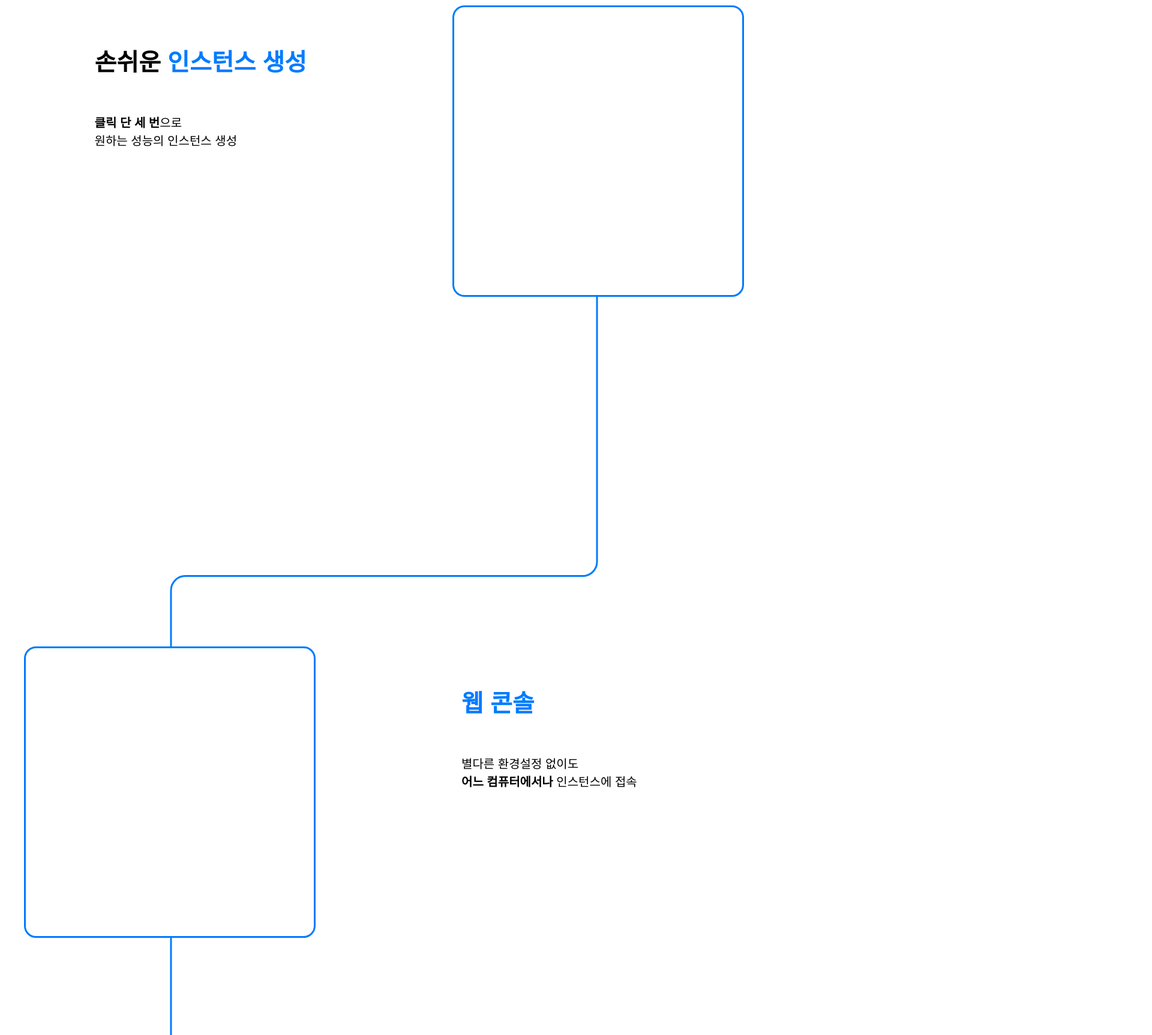
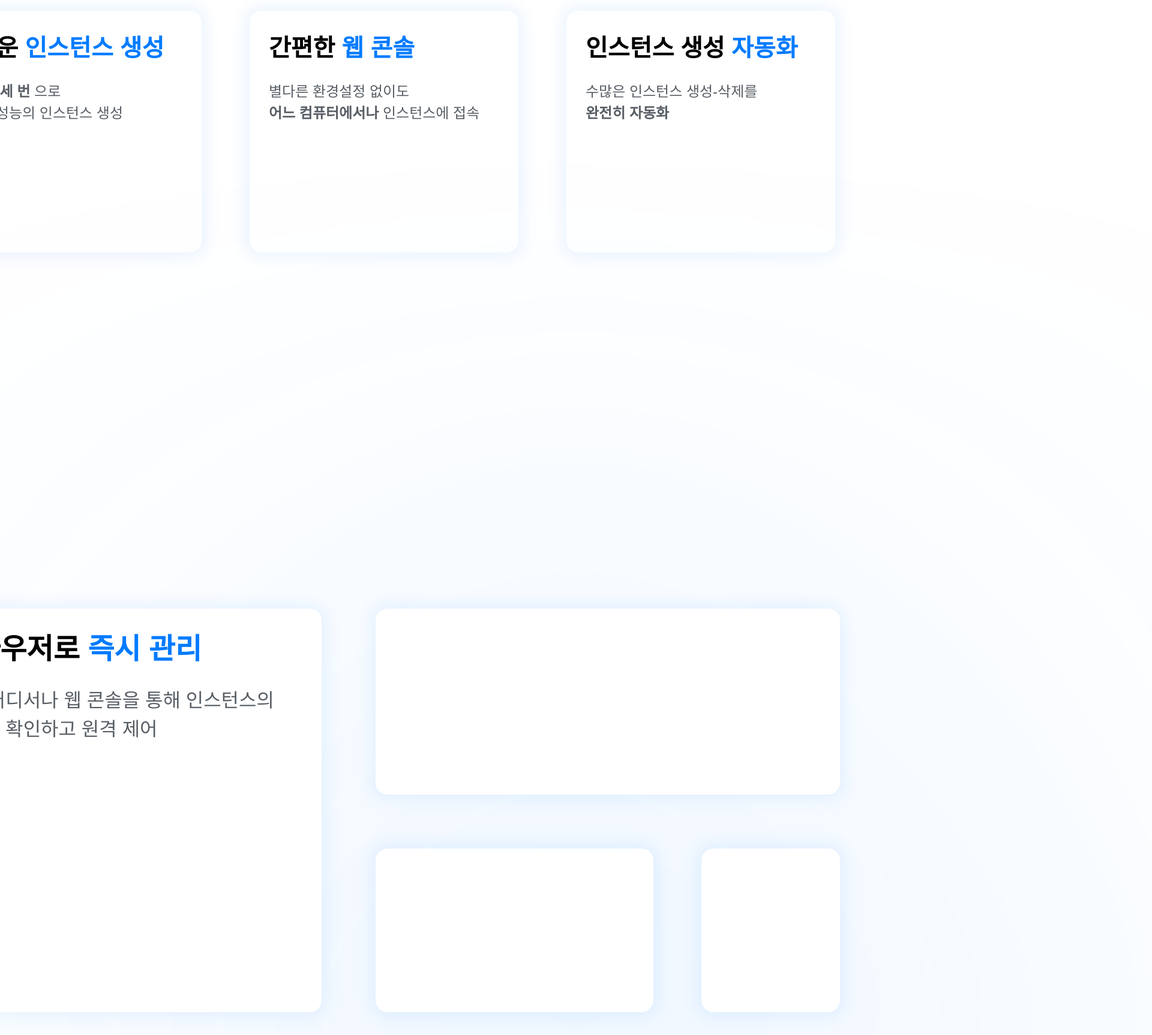
Before and after one commit to easy-cloud-Knet/KWS_FE, a React (Vite) app: page / in a window 1280 px wide. Shown: the part 1020-2746 px from the top of the page at 60% size, 1920 px wide, since content can reach past the window. Built offline with nearby package versions, Linux system fonts and the light colour scheme; a web font is replaced by a local one.

Commit message:
feat: landinpage변경

```diff
--- a/src/pages/Landing.tsx
+++ b/src/pages/Landing.tsx
@@ -1,31 +1,29 @@
 import { useNavigate } from "react-router-dom";
-
-import connectorLine from "@/assets/image/landing/connector_line.svg";
 import horizontalArrow from "@/assets/image/landing/horizontal_arrow.svg";
 import ic_baseline_copyright from "@/assets/image/landing/ic_baseline_copyright.svg";
-import rectangle from "@/assets/image/landing/rectangle.svg";
 import LandingInputField from "@/components/LandingInputField";
 
 const Landing = () => {
   const navigate = useNavigate();
   return (
     <main className="w-full max-w-[1200px] mx-auto">
-      <section className="flex justify-between pt-[169px] w-full h-[calc(100vh-103px)]">
+      <section className="flex justify-center items-center w-full h-[calc(100vh-290px)]">
         <div className="flex flex-col justify-between pt-[82px] pb-[68px] h-[502px]">
-          <h1 className="text-(--BlueBlack) text-[40px] font-semibold">
+          <h1 className="text-(--BlueBlack) text-[96px] font-semibold text-center">
             당신의 <span className="text-(--Main_Blue)">아이디어</span>가
             실현되는
             <br />
             가장 빠른 길.
           </h1>
           <div className="flex flex-col gap-[32px]">
-            <p className="text-(--BlueBlack) text-[20px] font-normal">
+            <p className="text-(--BlueBlack) text-[20px] font-normal text-center mt-[25px]">
               생각하는 대로, 번거로움 없이. 바로 만드는 컴퓨팅 환경.
               <br />
               도들에서 당신의 가상 머신을 만들어 보세요.
             </p>
             <button
-              className="w-full h-[48px] bg-[var(--Main_Blue)] rounded-[10px] text-white font-semibold cursor-pointer"
+              className="block mx-auto w-[452px] h-[48px] bg-[var(--Main_Blue)] rounded-[10px]
+                         text-white font-semibold cursor-pointer mt-[50px]"
               onClick={() => {
                 navigate("/manage");
               }}
@@ -34,53 +32,111 @@ const Landing = () => {
             </button>
           </div>
         </div>
-        <div className="w-[486px] h-[502px] bg-[#D9D9D9]"></div>
       </section>
       <section className="flex flex-col items-center pt-[272px] pb-[322px]">
-        <div className="w-[714px]">
-          <div className="flex justify-end">
-            <div className="flex flex-col gap-[56px] pt-[65px]">
-              <h1 className="text-[40px] font-semibold whitespace-nowrap">
+        <h1 className="text-[64px] font-semibold whitespace-nowrap text-center mb-[100px]">
+          어디서든, 클릭 단 세 번으로 생성
+        </h1>
+
+        <div className="w-full flex justify-center">
+          <div className="flex gap-[80px] justify-start">
+            <div
+              className="w-[448px] h-[403px] bg-white rounded-[20px]
+                      shadow-[0_0_24px_10px_#007BFF12]
+                      p-[32px]"
+            >
+              <p className="text-[40px] font-semibold whitespace-nowrap pb-[25px]">
                 손쉬운 <span className="text-(--Main_Blue)">인스턴스 생성</span>
-              </h1>
-              <p className="text-[20px] font-normal">
-                <strong>클릭 단 세 번</strong>으로
-                <br />
-                원하는 성능의 인스턴스 생성
+              </p>
+              <p className="text-[24px] font-semibold text-(--Grey3)">
+                클릭 단 세 번{" "}
+                <span className="font-normal">
+                  으로
+                  <br /> 원하는 성능의 인스턴스 생성
+                </span>
               </p>
             </div>
-            <img className="translate-x-1/2" src={rectangle} alt="" />
-          </div>
-          <img src={connectorLine} alt="" />
-          <div className="flex justify-start">
-            <img className="-translate-x-1/2" src={rectangle} alt="" />
-            <div className="flex flex-col gap-[56px] pt-[65px]">
-              <h1 className="text-[40px] font-semibold whitespace-nowrap">
-                <span className="text-(--Main_Blue)">웹 콘솔</span>
-              </h1>
-              <p className="text-[20px] font-normal whitespace-nowrap">
+
+            <div
+              className="w-[448px] min-h-[403px] bg-white rounded-[20px]
+                      shadow-[0_0_24px_10px_#007BFF12]
+                      p-[32px]"
+            >
+              <p className="text-[40px] font-semibold whitespace-nowrap pb-[25px]">
+                간편한 <span className="text-(--Main_Blue)">웹 콘솔</span>
+              </p>
+              <p className="text-[24px] font-normal text-(--Grey3)">
                 별다른 환경설정 없이도
                 <br />
-                <strong>어느 컴퓨터에서나</strong> 인스턴스에 접속
+                <span className="font-semibold">어느 컴퓨터에서나 </span>{" "}
+                인스턴스에 접속
+              </p>
+            </div>
+
+            <div
+              className="w-[448px] min-h-[403px] bg-white rounded-[20px]
+                      shadow-[0_0_24px_10px_#007BFF12]
+                      p-[32px]"
+            >
+              <p className="text-[40px] font-semibold whitespace-nowrap pb-[25px]">
+                인스턴스 생성 <span className="text-(--Main_Blue)">자동화</span>
+              </p>
+              <p className="text-[24px] font-normal text-(--Grey3)">
+                수많은 인스턴스 생성-삭제를
+                <br />
+                <span className="font-semibold"> 완전히 자동화</span>
               </p>
             </div>
           </div>
-          <img className="scale-x-[-1]" src={connectorLine} alt="" />
-          <div className="flex justify-end">
-            <div className="flex flex-col gap-[56px] pt-[65px]">
-              <h1 className="text-[40px] font-semibold whitespace-nowrap">
-                인스턴스 생성 <span className="text-(--Main_Blue)">자동화</span>
-              </h1>
-              <p className="text-[20px] font-normal whitespace-nowrap">
-                수많은 인스턴스 생성-삭제를
-                <br />
-                <strong>완전히 자동화</strong>
-              </p>
+        </div>
+      </section>
+
+      <section className="flex flex-col items-center pt-[272px] pb-[322px]">
+        <div className="absolute top-[2064px] left-[-170px] w-[2261px] h-[1272px] bg-[radial-gradient(ellipse_at_center,rgba(0,123,255,1),transparent_30%)] blur-[500px] pointer-events-none z-10" />
+        <div className="relative z-50">
+          <div className="w-full flex justify-center">
+            <div className="flex justify-start">
+              <div className="w-[1520px] h-[673px] grid grid-cols-[656px_426px_1fr] grid-rows-[310px_1fr] gap-[90px]">
+                {/* 왼쪽 큰 카드 */}
+                <div
+                  className="col-span-1 row-span-2 w-full h-full  bg-white rounded-[20px]
+                          shadow-[0_0_24px_10px_#007BFF12]
+                          p-[32px]"
+                >
+                  <p className="text-[48px] font-semibold whitespace-nowrap pb-[25px]">
+                    브라우저로{" "}
+                    <span className="text-(--Main_Blue)">즉시 관리</span>
+                  </p>
+                  <p className="text-[32px] font-normal text-(--Grey3)">
+                    언제 어디서나 웹 콘솔을 통해 인스턴스의
+                    <br /> 상태를 확인하고 원격 제어
+                  </p>
+                </div>
+
+                {/* 오른쪽 위 가로 카드 */}
+                <div
+                  className="col-span-2 w-full h-full  bg-white rounded-[20px]
+                          shadow-[0_0_24px_10px_#007BFF12]
+                          p-[32px]"
+                ></div>
+
+                {/* 오른쪽 아래 작은 카드들 */}
+                <div className="col-span-2 grid grid-cols-[2fr_1fr] gap-[80px]">
+                  <div
+                    className="h-full bg-white rounded-[20px] shadow-[0_0_24px_10px_#007BFF12]
+                          p-[32px]"
+                  />
+                  <div
+                    className="h-full bg-white rounded-[20px] shadow-[0_0_24px_10px_#007BFF12]
+                          p-[32px]"
+                  />
+                </div>
+              </div>
             </div>
-            <img className="translate-x-1/2" src={rectangle} alt="" />
           </div>
         </div>
       </section>
+
       <section className="flex flex-col items-center h-[1080px] pt-[403px]">
         <h1 className="mb-[56px] text-[40px] font-semibold">
           🔽 <span className="text-(--Main_Blue)">사전신청</span> 알림받기 🔽
--- a/src/pages/VMCreate.css
+++ b/src/pages/VMCreate.css
@@ -20,9 +20,13 @@
   transition: all 0.3s ease;
 }
 
+.vm-create .inline-grid > div:first-child img {
+  transform: scale(1.25);
+}
+
 .vm-create .inline-grid img {
-  width: 42px;
-  height: 42px;
+  width: 40px;
+  height: 40px;
   object-fit: contain;
   margin-bottom: 8px;
 }
--- a/src/styles/colors.css
+++ b/src/styles/colors.css
@@ -18,6 +18,7 @@
   --grey2: #eceff3;
   --Grey2: #eceff3;
   --White: #ffffff;
+  --Grey3: #585e65;
 
   --Text1: #8695b6;
 }
```
